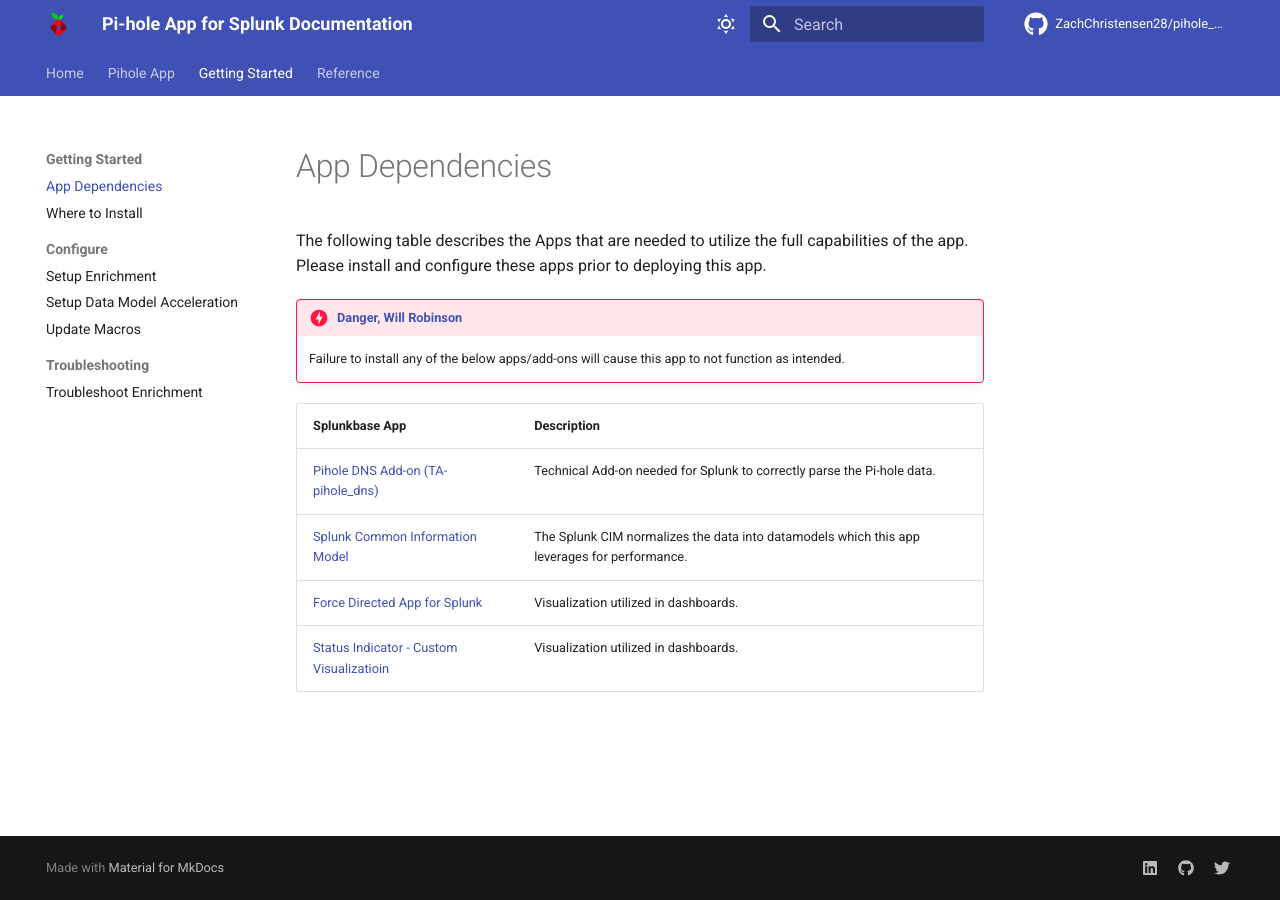
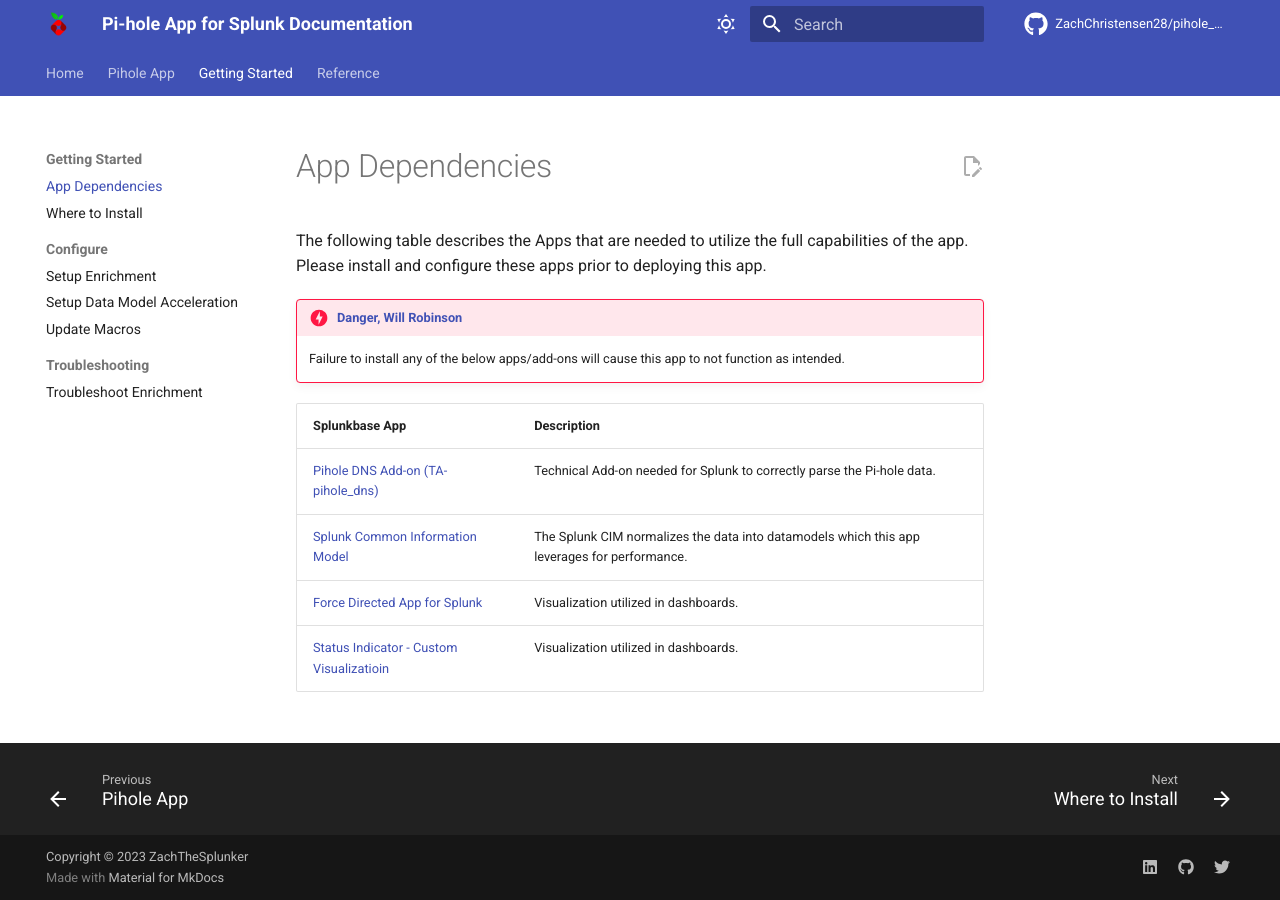
Before and after one commit to ZachChristensen28/pihole_dns_app, an MkDocs documentation site: the page built from docs/getting-started/app-dependencies.md, in a window 1280 px wide. Built offline with MkDocs 1.6.1 and Material for MkDocs 9.7.7, drawn with Linux system fonts in a browser that asks for light colours; comment, search, counter and statistics services are not loaded.

Commit message:
new year updates
Signed-off-by: Zach Christensen <23529374+ZachChristensen28@users.noreply.github.com>

```diff
--- a/docs/requirements.txt
+++ b/docs/requirements.txt
@@ -1,4 +1,4 @@
 mkdocs==1.4.2
-mkdocs-material==8.5.11
+mkdocs-material==9.0.6
 mkdocs-git-revision-date-localized-plugin==1.1.0
 mkdocs-minify-plugin==0.6.2
--- a/mkdocs.yml
+++ b/mkdocs.yml
@@ -1,7 +1,9 @@
 site_name: Pi-hole App for Splunk Documentation
-edit_uri: ""
+edit_uri: edit/master/docs/
 repo_url: https://github.com/ZachChristensen28/pihole_dns_app
 repo_name: ZachChristensen28/pihole_dns_app
+site_description: >-
+  Welcome to the Home of the Pi-hole App for Splunk documentation. The Pi-hole app allows you to visualize your Pi-hole in Splunk.
 
 plugins:
   - git-revision-date-localized:
@@ -10,8 +12,6 @@
   - search
   - minify:
       minify_html: true
-      minify_js: true
-      minify_css: true
 
 markdown_extensions:
   - toc:
@@ -32,6 +32,23 @@
   - pymdownx.snippets:
       auto_append:
         - includes/abbreviations.md
+  - def_list
+  - footnotes
+  - pymdownx.betterem:
+      smart_enable: all
+  - pymdownx.keys
+  - pymdownx.mark
+  - pymdownx.smartsymbols
+  - pymdownx.superfences:
+      custom_fences:
+        - name: mermaid
+          class: mermaid
+          format: !!python/name:pymdownx.superfences.fence_code_format
+  - pymdownx.tabbed:
+      alternate_style: true
+  - pymdownx.tasklist:
+      custom_checkbox: true
+  - pymdownx.tilde
 
 theme:
   name: material
@@ -49,6 +66,12 @@
     - navigation.top
     - content.code.annotate
     # - toc.integrate
+    - content.code.copy
+    - navigation.footer
+    - search.suggest
+    - search.highlight
+    - search.share
+    - content.action.edit
   palette:
     - media: "(prefers-color-scheme: light)"
       scheme: default
@@ -74,6 +97,8 @@
     - icon: fontawesome/brands/twitter
       link: https://twitter.com/ZachTheSplunker
 
+copyright: Copyright &copy; 2023 ZachTheSplunker
+
 nav:
   - Home: index.md
   - Pihole App: landing-page.md
```
Also changed, not shown: docs/index.md (+0 -1 lines), 2 other files.
